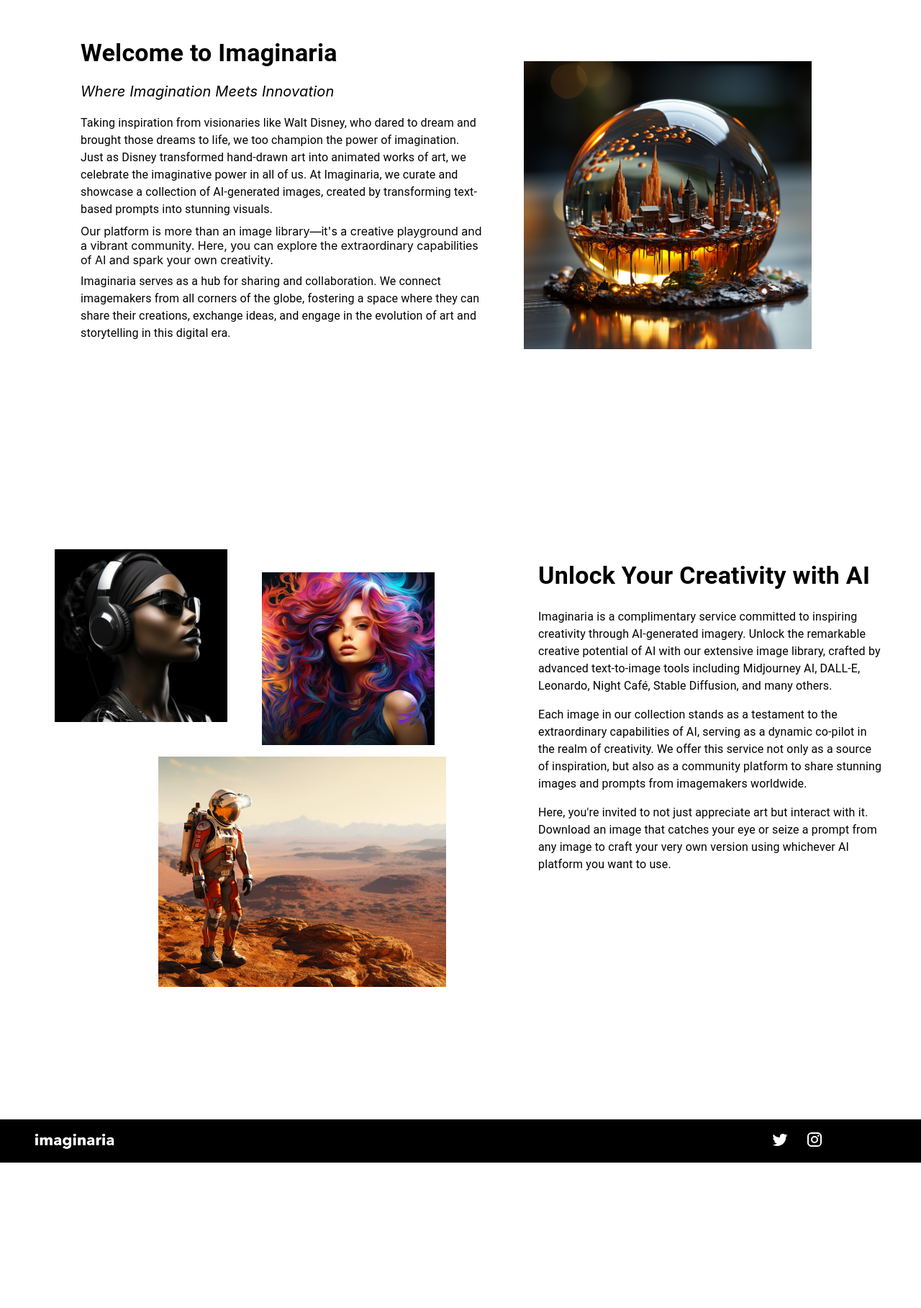
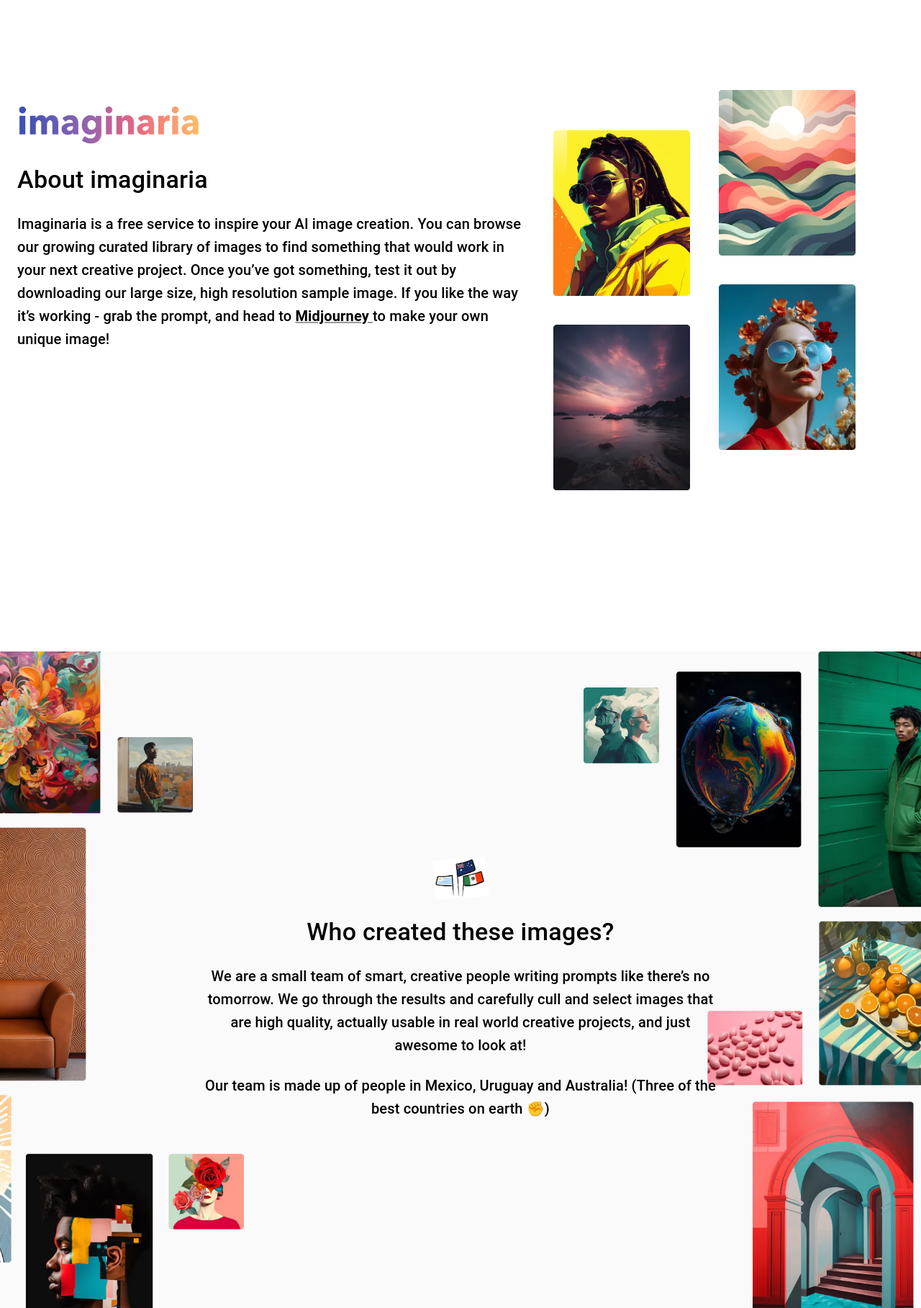
Before and after one commit to TsvetomirMichov/imagininaria, a React (Vite) app: page /about in a window 1280 px wide. Shown: the part 203-2020 px from the top of the page at 72% size. Before the commit the page ends 1818 px from the top, so only its background shows below. Built offline with nearby package versions, Linux system fonts and the light colour scheme.

Commit message:
Update About.jsx

```diff
--- a/src/pages/About/About.jsx
+++ b/src/pages/About/About.jsx
@@ -1,10 +1,19 @@
-import Imaginaria1 from '../../images/about/Imaginaria-about-1.jpg'
-import Imaginaria2 from '../../images/about/Imaginaria-about-2.jpg'
-import Imaginaria3 from '../../images/about/Imaginaria-about-3.jpg'
-import Imaginaria4 from '../../images/about/Imaginaria-about-4.jpg'
+
+import TopImageLeft1 from '../../images/about/image.webp'
+import TopImageLeft2 from '../../images/about/about2.webp'
+import TopImageRight1 from '../../images/about/about1.webp'
+import TopImageRight2 from '../../images/about/about4.webp'
+import logo_about from '../../images/imaginaria-color.png'
+
+import CenterImageLeft1 from '../../images/about/about_left.webp'
+import CenterImageRight2 from '../../images/about/about_right.webp'
+import CenterImageCenter3 from '../../images/about/about_mobile.webp'
+import Flags_about from '../../images/about/flags_about.webp'
+
+import Team_about from '../../images/about/team_about.webp'
 
 import React from 'react';
-import { Box, Typography, styled } from '@mui/material';
+import { Box, Link, Typography, styled } from '@mui/material';
 import Navbar from '../../components/Navbar/Navbar';
 import Footer from '../../components/Footer/Footer'
 
@@ -20,18 +29,6 @@ const Container = styled(Box)({
 const BoxTop = styled(Box)(({ theme }) => ({
     display: 'flex',
     flexDirection: 'row',
-    justifyContent: 'center',
-    [theme.breakpoints.down('md')]: {
-        flexDirection: 'column',
-        justifyContent: 'center',
-        alignItems: 'center',
-
-    },
-}));
-
-const BoxCenter = styled(Box)(({ theme }) => ({
-    display: 'flex',
-    flexDirection: 'flex-center',
     justifyContent: 'space-around',
     [theme.breakpoints.down('md')]: {
         flexDirection: 'column',
@@ -42,13 +39,37 @@ const BoxCenter = styled(Box)(({ theme }) => ({
     marginRight: 51
 }));
 
+const BoxCenter = styled(Box)(({ theme }) => ({
+    display: 'flex',
+    flexDirection: 'row',
+    backgroundColor: '#FAFAFA',
+    justifyContent: 'center',
+    alignItems: 'center',
+    position: 'relative',
+    [theme.breakpoints.down('lg')]: {
+        flexDirection: 'column',
+        justifyContent: 'center',
+        alignItems: 'center',
+    },
+}));
+
 const ImageContainer = styled(Box)({
     position: 'relative',
-    maxWidth: '25em',
+    width: '10%',
     '& img': {
         display: 'block',
-    }
+    },
+    '&::before': {
+        content: '""',
+        position: 'absolute',
+        top: 0,
+        left: 0,
+        right: 0,
+        height: '30%',
+        background: 'linear-gradient(rgba(255, 255, 255, 0.5), transparent)',
+    },
 });
+
 
 const ImageContainerCenterLeft = styled('div')({
     position: 'absolute',
@@ -86,32 +107,36 @@ const ImageStyledAuto = styled('img')(({ theme }) => ({
 const About = () => {
     return (
         <div>
+
             <Container>
                 <Navbar />
                 {/* BoxTop */}
-                <BoxTop sx={{ mt: '10em', padding: '1.5em' }}>
-                    <Box sx={{ width: { xs: '90%', sm: '30em', md: '35em' }, mb: '5.5em' }}>
-
-                        <Typography variant='h4' fontWeight={600} py={1}>Welcome to Imaginaria</Typography>
-                        <Typography variant='h6' fontWeight={400} py={1}><i>Where Imagination Meets Innovation</i></Typography>
-                        <Typography variant='body1' py={1}>
-                            Taking inspiration from visionaries like Walt Disney, who dared to dream and brought those dreams to life, we too champion the power of imagination. Just as Disney transformed hand-drawn art into animated works of art, we celebrate the imaginative power in all of us. At Imaginaria, we curate and showcase a collection of AI-generated images, created by transforming text-based prompts into stunning visuals.
-                        </Typography>
-                        <Typography variant='body1 ' py={5}>
-                            Our platform is more than an image library—it's a creative playground and a vibrant community. Here, you can explore the extraordinary capabilities of AI and spark your own creativity.
-                        </Typography>
-                        <Typography variant='body1' py={1}>
-
-                            Imaginaria serves as a hub for sharing and collaboration. We connect imagemakers from all corners of the globe, fostering a space where they can share their creations, exchange ideas, and engage in the evolution of art and storytelling in this digital era.
-
-                        </Typography>
+                <BoxTop sx={{ mt: '16em', padding: '1.5em' }}>
+                    <Box sx={{ width: { xs: '90%', sm: '30em', md: '45em' }, mb: '5.5em' }}>
+                        <Box sx={{
+                            width: '16em',
+                            height: '4em'
+                        }}>
+                            <img src={logo_about} width={'100%'} height={'100%'} alt="Image 1" />
+                        </Box>
+                        <Typography variant='h4' fontWeight={500} py={3}>About imaginaria</Typography>
+                        <Typography variant='h6'>Imaginaria is a free service to inspire your AI image creation. You can browse our growing curated library of images to find something that would work in your next creative project. Once you’ve got something, test it out by downloading our large size, high resolution sample image. If you like the way it’s working - grab the prompt, and head to <Link color={'#000'} fontWeight={600} href={'https://www.midjourney.com/home/?callbackUrl=%2Fapp%2F'}> Midjourney </Link> to make your own unique image!</Typography>
                     </Box>
-                    <Box sx={{ display: 'flex', flexDirection: 'row', mt: '-1em', ml: '1em' }}>
+                    <Box sx={{ display: 'flex', flexDirection: 'row', mt: '-1em', mr: '1em' }}>
                         <Box gap={5} mt={2} p={{ xs: 4, sm: 5 }} position={'relative'} sx={{ display: 'flex', flexDirection: 'column' }}>
                             <ImageContainer>
-                                <img src={Imaginaria1} width={'100%'} height={'100%'} alt="Image 5" />
+                                <img src={TopImageRight1} width={190} height={230} alt="Image 5" />
                             </ImageContainer>
 
+                            <img src={TopImageLeft2} width={190} height={230} alt="Image 3" />
+
+                        </Box>
+                        <Box gap={5} position={'relative'} sx={{ display: 'flex', flexDirection: 'column' }}>
+                            <ImageContainer>
+                                <img src={TopImageLeft1} width={190} height={230} alt="Image 5" />
+                            </ImageContainer>
+
+                            <img src={TopImageRight2} width={190} height={230} alt="Image 3" />
                         </Box>
                     </Box>
                 </BoxTop>
@@ -119,64 +144,126 @@ const About = () => {
 
 
                 {/* BoxCenter */}
-                <BoxCenter sx={{ my: '10em', width: '100%', height: '100%', overflow: 'hidden' }}>
+                <BoxCenter sx={{ mt: '10em', width: '100%', height: '60em', overflow: 'hidden' }}>
+                    <ImageContainerCenterLeft sx={{ display: { xs: 'none', md: 'none', lg: 'flex' } }}>
+                        <Box left={0} sx={{ display: 'flex', flexDirection: 'column', overflow: 'hidden', mr: '20em', objectFit: 'cover' }}>
+                            <ImageStyled src={CenterImageLeft1} alt="Image 5" />
+                        </Box>
+                    </ImageContainerCenterLeft>
+                    <Box sx={{ width: { xs: '90%', sm: '45em' }, zIndex: 1000, display: 'flex', flexDirection: 'column', justifyContent: 'center', alignItems: 'center', position: 'relative', textAlign: 'center' }}>
+                        <img src={Flags_about} width={80} height={60} alt="Image 1" />
+                        <Typography variant='h4' fontWeight={500} py={3}> Who created these images?</Typography>
+                        <Typography variant='h6'>We are a small team of smart, creative people writing prompts like there’s no tomorrow. We go through the results and carefully cull and select images that are high quality, actually usable in real world creative projects, and just awesome to look at! </Typography>
+                        <Typography variant='h6' fontWeight={500} py={3}> Our team is made up of people in Mexico, Uruguay and Australia! (Three of the best countries on earth ✊)</Typography>
+                    </Box>
+                    <ImageContainerCenterRight>
+                        <Box right={0} sx={{ display: { xs: 'none', md: 'none', lg: 'flex' } }}>
+                            <ImageStyled src={CenterImageRight2} width={'100%'} height={'50%'} alt="Image 5" />
+                        </Box>
+                    </ImageContainerCenterRight>
+                    <Box right={0} sx={{ display: { xs: 'flex', lg: 'none' }, mt: '10em' }}>
+                        <img src={CenterImageCenter3} height={'100%'} width={'100%'} alt="Image 5" />
+                    </Box>
+
+                </BoxCenter>
+
+                {/* Below center */}
+                <Box sx={{
+                    backgroundColor: '#171717',
+                    color: 'white',
+                    width: '100%',
+                    height: '100%',
+                    textAlign: 'start',
+                    p: { xs: '1em', sm: '0' }
+
+                }}>
+                    <Box sx={{
+                        mt: '5em',
+                        width: '100%',
+                        display: 'flex',
+                        flexDirection: 'column',
+                        alignItems: 'start',
+                        justifyContent: 'flex-start',
+                        maxWidth: '40em',
+                        ml: { sm: '0', md: '10em' }
+
+
+                    }}>
+                        <Typography variant='h4' fontWeight={500} py={3} >Humans <i> plus </i> Machines
+                        </Typography>
+                        <Typography variant='h6'>Sure humans vs machines makes for some great movies, but our vision for the future is more of a humans plus machines. We want to find ways to move forward in a world where machines make us more productive, efficient and effective.</Typography>
+
+                    </Box>
+
                     <Box sx={{
                         display: 'flex',
                         flexDirection: 'column',
-                        height: '100%',
-                        alignItems: { xs: 'center', sm: 'flex-end' }
+                        alignItems: 'center',
+                        justifyContent: 'center',
                     }}>
-                        <Box sx={{
-                            display: 'flex', flexDirection: 'row', mt: '-1em', ml: '1em', position: 'relative',
-                            width: '100%',
-                            height: { xs: '40%', sm: '25%' }
-                        }}>
-                            <Box position={'relative'} p={3} sx={{ display: 'flex', flexDirection: 'column', width: '15em', height: '15em' }}>
-                                <ImageContainer sx={{
-                                    width: { xs: '100%', sm: '15em' },
-                                }}>
-                                    <img src={Imaginaria2} width={'100%'} height={'100%'} alt="Image 5" />
-                                </ImageContainer>
-                            </Box>
-                            <Box position={'relative'} p={3} mt={4} sx={{ display: 'flex', flexDirection: 'column', width: '15em', height: '5em' }}>
-                                <ImageContainer sx={{
-                                    width: { xs: '100%', sm: '15em' },
-                                }}>
-                                    <img src={Imaginaria3} width={'100%'} height={'100%'} alt="Image 5" />
-                                </ImageContainer>
 
-                            </Box>
-                        </Box>
-                        <Box position={'relative'} p={3} >
-                            <ImageContainer sx={{
-                                width: { xs: '100%', sm: '30em' },
-                                height: '20em',
+                        <ImageStyledAuto sx={{
+                            my: '1em',
+                        }} src={Team_about} alt="" />
+                    </Box>
 
-                            }}>
-                                <img src={Imaginaria4} width={'100%'} height={'100%'} style={{ objectFit: 'cover' }} alt="Image 5" />
-                            </ImageContainer>
-                        </Box>
+                    <Box sx={{
+
+                        width: '90%',
+                        display: 'flex',
+                        alignItems: 'end',
+                        justifyContent: 'flex-end',
+
+
+                    }}>
+                        <Typography sx={{
+                            maxWidth: '40em',
+                            mb: '15em'
+                        }} variant='h6'>Our team is made up of creative people, and we believe that even as machines bring changes to the creative processes in our industry, so too do they create new ways to be creative, new opportunities, new economic fields, and advances for humanity as a whole. This project aims to help our industry forge ahead to develop those opportunities.</Typography>
+
                     </Box>
-                    <Box sx={{ width: { xs: '90%', sm: '30em', md: '30em' }, mb: '5.5em' }}>
+                </Box>
+                {/* Below center */}
+                {/* BoxCenter */}
+                <Box sx={{
+                    backgroundColor: '#99',
+                    color: 'black',
+                    width: '100%',
+                    height: '100%',
+                    display: 'flex',
+                    flexDirection: 'column',
+                    justifyContent: 'center',
+                    alignItems: 'center',
+                    mt: '5em',
+                    mb: '15em'
 
-                        <Typography variant='h4' fontWeight={600} py={3}>Unlock Your Creativity with AI</Typography>
-                        <Typography variant='body1'>
-                            Imaginaria is a complimentary service committed to inspiring creativity through AI-generated imagery. Unlock the remarkable creative potential of AI with our extensive image library, crafted by advanced text-to-image tools including Midjourney AI, DALL-E, Leonardo, Night Café, Stable Diffusion, and many others.
-                        </Typography>
-                        <Typography variant='body1' py={2}>
-                            Each image in our collection stands as a testament to the extraordinary capabilities of AI, serving as a dynamic co-pilot in the realm of creativity. We offer this service not only as a source of inspiration, but also as a community platform to share stunning images and prompts from imagemakers worldwide.
-                        </Typography>
-                        <Typography variant='body1'>
+                }}>
 
-                            Here, you're invited to not just appreciate art but interact with it. Download an image that catches your eye or seize a prompt from any image to craft your very own version using whichever AI platform you want to use.
-                        </Typography>
+
+                    <Box sx={{
+                        mt: '5em',
+                        width: '100%',
+                        display: 'flex',
+                        flexDirection: 'column',
+                        alignItems: 'start',
+                        justifyContent: 'flex-start',
+                        maxWidth: '45em',
+
+
+                    }} gap={3}>
+                        <Typography fontSize={'1.6em'} fontWeight={510} py={3} >Terms of Service</Typography>
+                        <Typography fontSize={'1.2em'}>Images available on Freeflo are made with <Link color={'#000'} fontWeight={600} fontSize={'1em'} href={'https://www.midjourney.com/home/?callbackUrl=%2Fapp%2F'}> Midjourney </Link>, and you can read Midjourney’s <Link color={'#000'} fontWeight={600} fontSize={'1em'} href={'https://docs.midjourney.com/docs/terms-of-service'}>  terms of service here </Link>. We also follow a DMCA take-down procedure, and if you see something on Freeflo that you believe violates your copyright or trademark, please send a notice of claimed infringement to takedown@freeflo.ai with the subject “Takedown Request”, and follow the requirements set out in Midjourney’s terms.</Typography>
+                        <Typography fontSize={'1.2em'}>Sample images provided on Freeflo are provided for use in a non-commercial setting, with attribution to Freeflo and Midjourney. If you plan to use the images for a commercial project, you should then use the prompts provided to create your own images on Midjourney and licence the images created, as appropriate from their service.</Typography>
+                        <Typography fontSize={'1.2em'}>You may not scrape this site, or redistribute the prompts or images as a service that aims to replicate all or part of Freeflo’s intended purpose.</Typography>
+
                     </Box>
-                </BoxCenter>
+                </Box>
 
-                {/* BoxCenter */}
+
                 <Footer />
+
             </Container>
-        </div >
+        </div>
     );
 };
 
```
